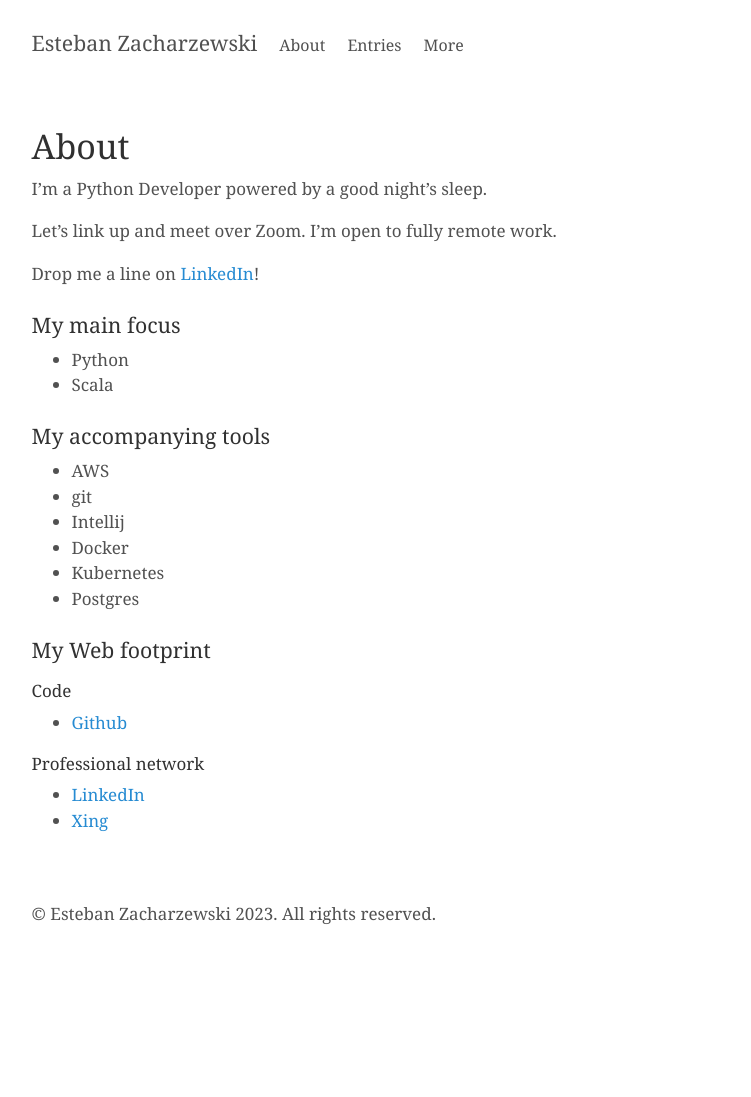
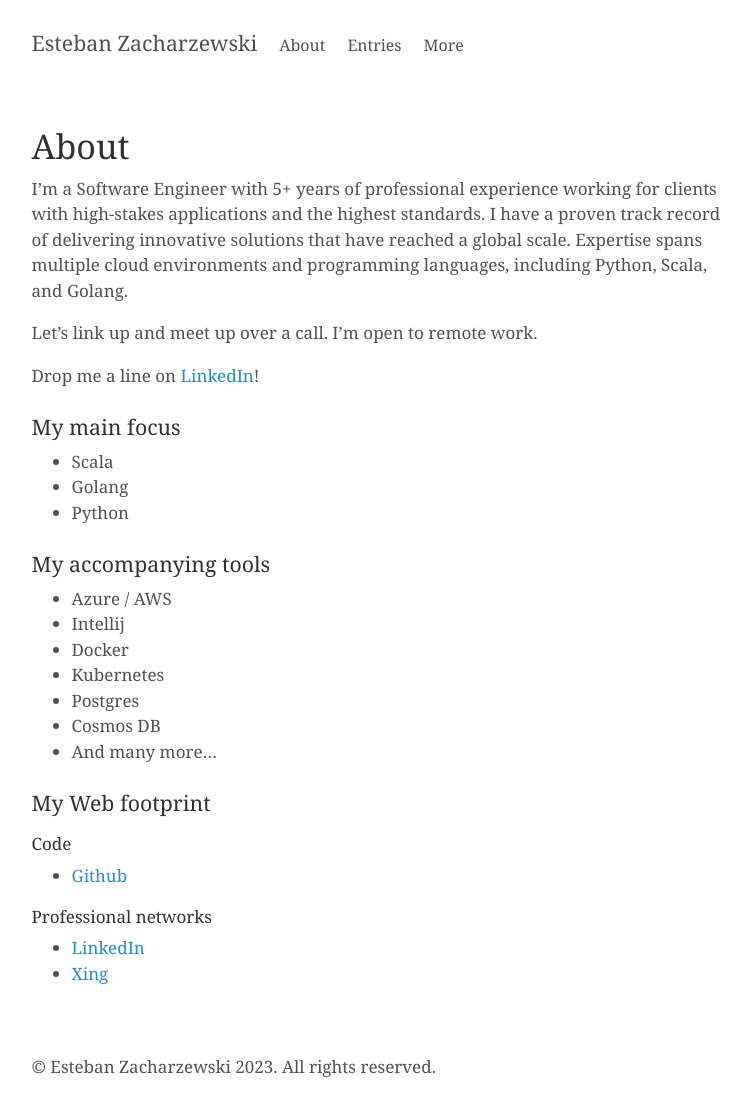
Before and after one commit to stzr1123/stzr1123.github.io, a Jekyll site: the page built from about.md, in a window 1280 px wide, cut to the strip 104-1201 px from the top of the page. Shown: the whole strip, without its empty margins (260-1011 px from the left). Built offline with Jekyll 4.4.1, drawn with Linux system fonts in a browser that asks for light colours; before the commit the page ends 1048 px from its top, so only the background shows below that.

Commit message:
Update about.md

```diff
--- a/about.md
+++ b/about.md
@@ -3,29 +3,31 @@ layout: page
 title: About
 ---
 
-I'm a Python Developer powered by a good night's sleep.
+I'm a Software Engineer with 5+ years of professional experience working for clients with high-stakes applications and the highest standards. I have a proven track record of delivering innovative solutions that have reached a global scale. Expertise spans multiple cloud environments and programming languages, including Python, Scala, and Golang.
 
-Let's link up and meet over Zoom. I'm open to fully remote work.
+Let's link up and meet up over a call. I'm open to remote work.
 
 Drop me a line on [LinkedIn](https://www.linkedin.com/in/esteban-zacharzewski)!
 
 ### My main focus
+* Scala
+* Golang
 * Python
-* Scala
 
 ### My accompanying tools
-* AWS
-* git
+* Azure / AWS
 * Intellij
 * Docker
 * Kubernetes
 * Postgres
+* Cosmos DB
+* And many more...
 
 ### My Web footprint
 
 #### Code
 * [Github](https://github.com/stzr1123)
 
-#### Professional network
+#### Professional networks
 * [LinkedIn](https://www.linkedin.com/in/esteban-zacharzewski)
 * [Xing](https://www.xing.com/profile/Esteban_Zacharzewski)
```
